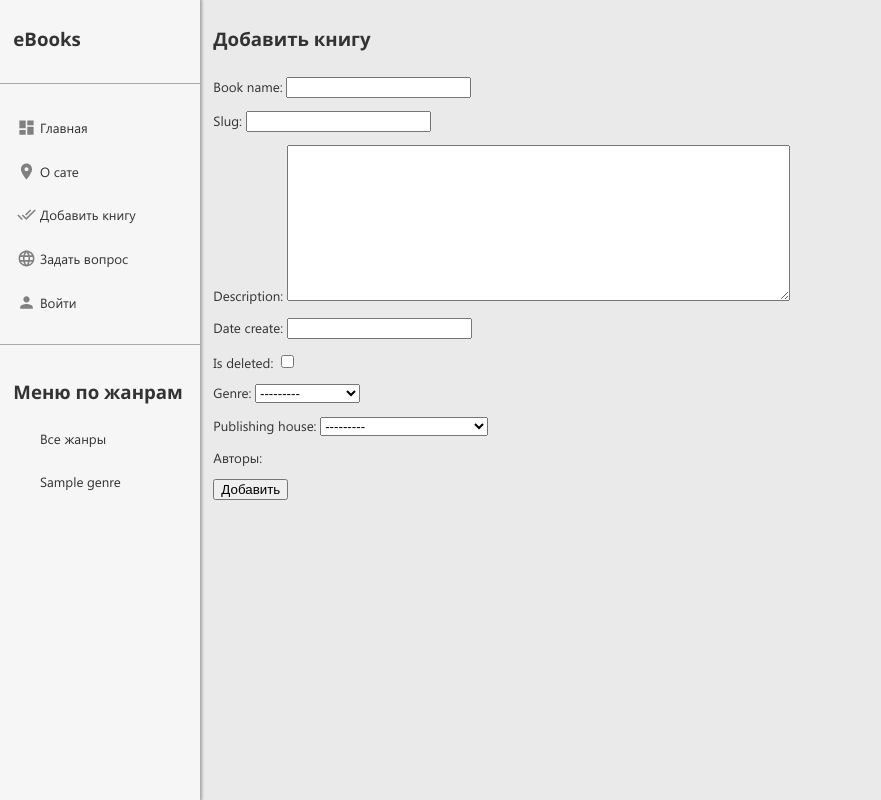
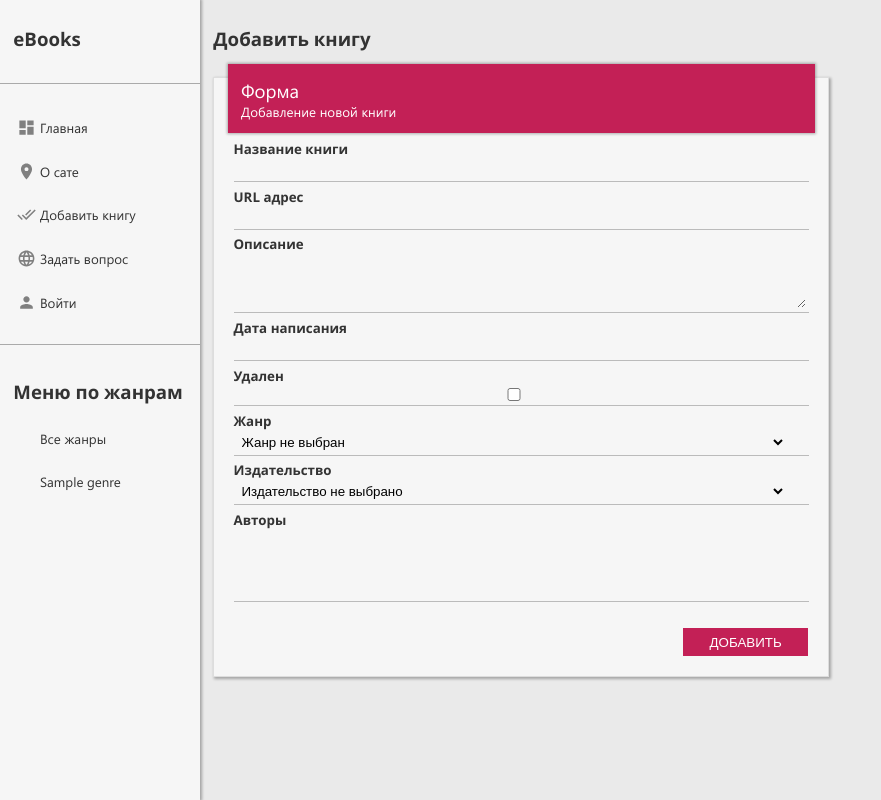
Before and after one commit to olegsteba/ebooks, a Django app: page /addbook/ in a window 1280 px wide. Shown: the whole page, without its empty margins (0-881 px from the left). Run offline with Django 4.2, Linux system fonts and the light colour scheme; tables that the repository leaves empty hold one stand-in row (values such as "Sample post"); lists and menus that the app fills with data are empty.

Commit message:
03-08-2022.form.ebooks

```diff
--- a/ebooks/apps/book/forms.py
+++ b/ebooks/apps/book/forms.py
@@ -3,21 +3,31 @@ from .models import Book, Genre, PublishingHouse, Author, BookInAuthor
 
 
 class AddBookForm(forms.Form):
+    """Форма не связанная с моделью"""
     author_array = (
         [author.id, f"{author.last_name} {author.first_name}"] for author in Author.objects.all()
     )
 
-    book_name = forms.CharField(max_length=1024)
-    slug = forms.SlugField(max_length=255)
+    book_name = forms.CharField(max_length=1024, label='Название книги', widget=forms.TextInput(attrs={'class': 'field-book-name'}))
+    slug = forms.SlugField(max_length=255, label='URL адрес',)
     description = forms.CharField(
-        widget=forms.Textarea(attrs={'cols': 60, 'rows': 10})
+        widget=forms.Textarea(attrs={'cols': 60, 'rows': 10}),
+        label='Описание',
     )
-    date_create = forms.DateField()
-    is_deleted = forms.BooleanField()
-    genre = forms.ModelChoiceField(queryset=Genre.objects.all())
-    publishing_house = forms.ModelChoiceField(queryset=PublishingHouse.objects.all())
+    date_create = forms.DateField(label='Дата написания')
+    is_deleted = forms.BooleanField(label='Удален', required=False)
+    genre = forms.ModelChoiceField(
+        queryset=Genre.objects.all(),
+        label='Жанр',
+        empty_label='Жанр не выбран',
+    )
+    publishing_house = forms.ModelChoiceField(
+        queryset=PublishingHouse.objects.all(),
+        label='Издательство',
+        empty_label='Издательство не выбрано',
+    )
     author = forms.MultipleChoiceField(
-        widget=forms.CheckboxSelectMultiple,
+        widget=forms.SelectMultiple,
         choices=author_array,
         label="Авторы",
         required=True,
--- a/ebooks/apps/book/static/book/css/style.css
+++ b/ebooks/apps/book/static/book/css/style.css
@@ -549,8 +549,11 @@ body div#admPanel div#blockContext div#blockUserProfile div#blockUserForm .formC
 body div#admPanel div#blockContext div#blockUserProfile div#blockUserForm .formContent .form-field {
   margin: 1%;
   padding: 0;
-  float: left;
   border-bottom: 0.1em solid #BBBBBB;
+}
+
+body div#admPanel div#blockContext div#blockUserProfile div#blockUserForm .formContent .form-field label {
+  font-weight: bold;
 }
 
 body div#admPanel div#blockContext div#blockUserProfile div#blockUserForm .formContent .form-field input {
@@ -567,9 +570,20 @@ body div#admPanel div#blockContext div#blockUserProfile div#blockUserForm .formC
 body div#admPanel div#blockContext div#blockUserProfile div#blockUserForm .formContent .form-field textarea {
   padding: 0.3em;
   width: 98%;
-  height: 2em;
+  height: 3.5em;
   border: none;
   background: none;
+}
+
+body div#admPanel div#blockContext div#blockUserProfile div#blockUserForm .formContent .form-field select {
+  padding: 0.3em;
+  width: 96%;
+  border: none;
+  background: none;
+}
+
+body div#admPanel div#blockContext div#blockUserProfile div#blockUserForm .formContent .form-field select:focus {
+  border: none;
 }
 
 body div#admPanel div#blockContext div#blockUserProfile div#blockUserForm .formContent .fieldCompany {
--- a/ebooks/apps/book/static/book/style.sass
+++ b/ebooks/apps/book/static/book/style.sass
@@ -346,8 +346,9 @@ body
                         .form-field
                             margin: 1%
                             padding: 0
-                            float: left
                             border-bottom: 0.1em solid #BBBBBB
+                            label
+                                font-weight: bold
                             input
                                 padding: 0.3em
                                 width: 96%
@@ -358,9 +359,16 @@ body
                             textarea
                                 padding: 0.3em
                                 width: 98%
-                                height: 2em
+                                height: 3.5em
                                 border: none
                                 background: none
+                            select
+                                padding: 0.3em
+                                width: 96%
+                                border: none
+                                background: none
+                                &:focus
+                                    border: none
                         .fieldCompany
                             width: 31.3%
                         .fieldUserName
--- a/ebooks/apps/book/templates/book/book_add.html
+++ b/ebooks/apps/book/templates/book/book_add.html
@@ -3,10 +3,28 @@
 {% block content %}
     <h1>{{title}}</h1>
     <div id="blockStatistics">
-        <form action="{% url 'add_book' %}" method="post">
-            {% csrf_token %}
-            {{ form.as_p }}
-            <input type="submit" value="Добавить" />
-        </form>
+        <div id="blockUserProfile">
+            <div id="blockUserForm">
+                <div class="blockPadding_1em blockBorderGray blockBGLightGray blockShadow">
+                    <div class="caption">
+                        <div class="title">Форма</div>
+                        <div>Добавление новой книги</div>
+                    </div>
+                    <div class="formContent">
+                        <form action="{% url 'add_book' %}" method="post">
+                            {% csrf_token %}
+                            <div class="form-error">{{ form.non_field_errors }}</div>
+                            {% for f in form %}
+                                <div class="form-field">
+                                    <label for={{ f.id_for_label }}>{{ f.label }} {{ f }}</label>
+                                    <div class="form-error">{{ f.errors }}</div>
+                                </div>
+                            {% endfor %}
+                            <div class="form-submit fieldSubmit"><input type="submit" value="Добавить" /></div>
+                        </form>
+                    </div>
+                </div>
+            </div>
+        </div>
     </div>
 {% endblock content %}
--- a/ebooks/apps/book/views.py
+++ b/ebooks/apps/book/views.py
@@ -4,7 +4,7 @@ from django.shortcuts import render, redirect, get_object_or_404
 from django.http import HttpResponse, HttpResponseNotFound
 
 from .forms import AddBookForm
-from .models import Book, Genre
+from .models import Book, Genre, PublishingHouse, Author, BookInAuthor
 
 
 def index(request):
@@ -26,7 +26,22 @@ def addbook(request):
     if request.method == 'POST':
         form = AddBookForm(request.POST)
         if form.is_valid():
-            print(form.cleaned_data)
+            try:
+                book = Book.objects.create(
+                    book_name=form.cleaned_data['book_name'],
+                    slug=form.cleaned_data['slug'],
+                    description=form.cleaned_data['description'],
+                    date_create=form.cleaned_data['date_create'],
+                    is_deleted=form.cleaned_data['is_deleted'],
+                    genre=form.cleaned_data['genre'],
+                    publishing_house=form.cleaned_data['publishing_house'],
+                )
+                author = form.cleaned_data['author']
+                book.author.add(*author)
+                book.save()
+                return redirect('home')
+            except:
+                form.add_error(None, 'Ошибка при добавлении книги')
     else:
         form = AddBookForm()
 
--- a/ebooks/ebooks/settings.py
+++ b/ebooks/ebooks/settings.py
@@ -111,7 +111,7 @@ AUTH_PASSWORD_VALIDATORS = [
 
 LANGUAGE_CODE = 'ru-ru'
 
-TIME_ZONE = 'UTC'
+TIME_ZONE = 'Asia/Yekaterinburg'
 
 USE_I18N = True
 
```
Also changed, not shown: ebooks/media/books/2022/08/03/2902520_detail.jpg (added).
